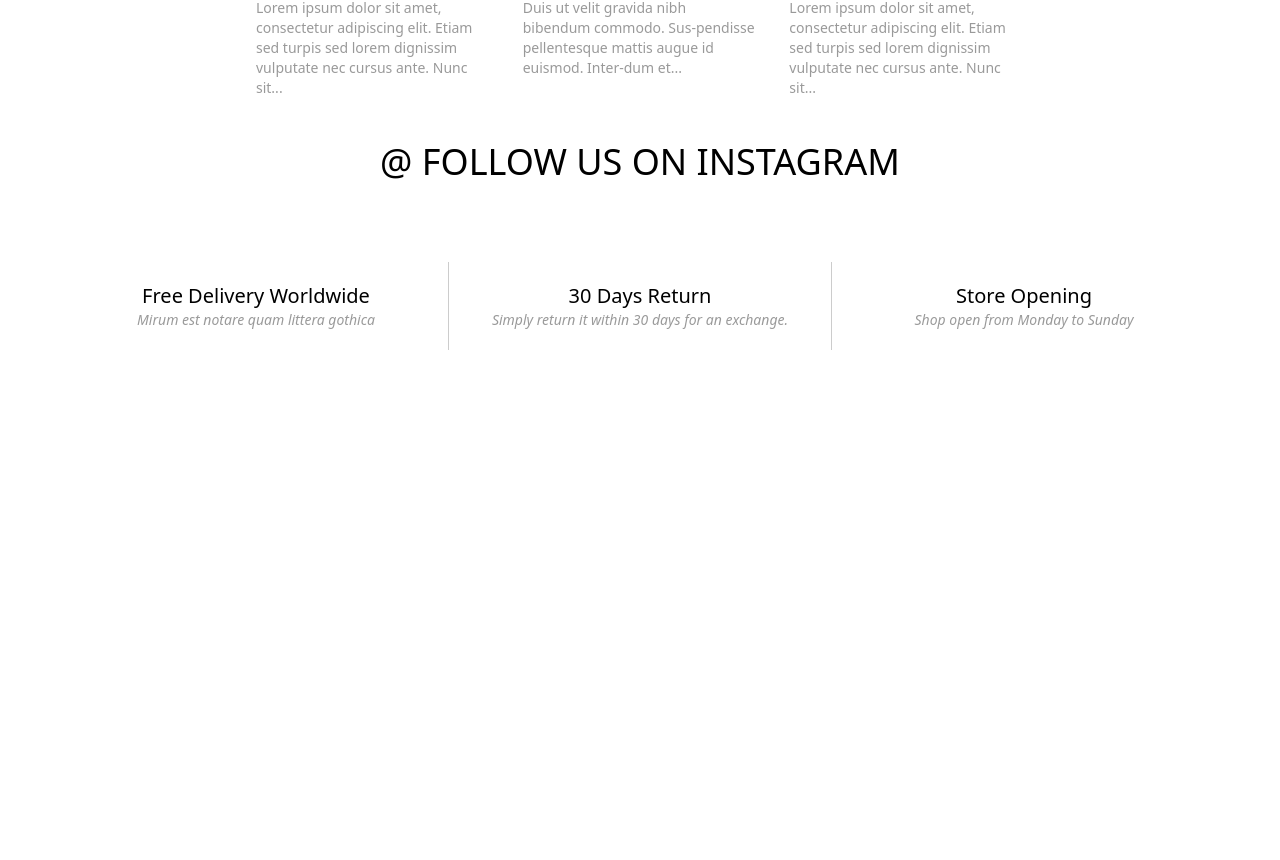
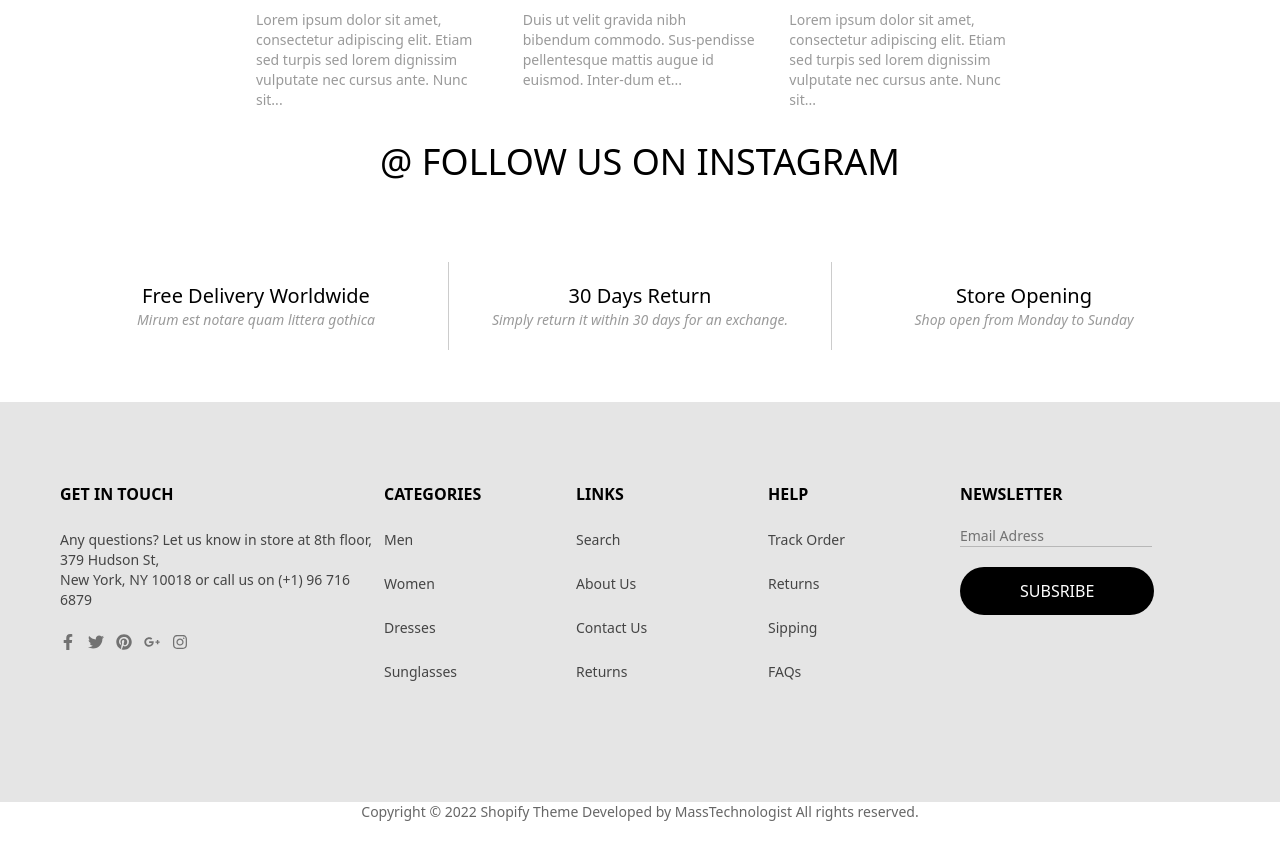
Before and after one commit to aymen-abbad-andaloussi/aymen-abbad-andaloussi-final-project-react, a React (Vite) app: page / in a window 1280 px wide. Shown: the part 2978-3838 px from the top of the page. Before the commit the page ends 3380 px from the top, so only its background shows below. Built offline with nearby package versions, Linux system fonts and the light colour scheme.

Commit message:
finish footer

```diff
--- a/src/Components/Blog.jsx
+++ b/src/Components/Blog.jsx
@@ -1,7 +1,7 @@
 export default function Blog() {
   return (
     <div className="w-full h-[70vh] flex flex-col items-center ">
-      <h1 className="py-10 ">OUR BLOG</h1>
+      <h1 className="py-10 text-3xl font-semibold ">OUR BLOG</h1>
       <div className="w-[60vw] h-[100%] flex gap-[2rem] ">
         <div className="w-1/3 h-full ">
           <div className="w-full h-[30vh] blogImage1 "></div>
--- /dev/null
+++ b/src/Components/Footer.jsx
@@ -0,0 +1,50 @@
+import { FaFacebookF, FaGooglePlusG, FaInstagram, FaPinterest, FaTwitter } from "react-icons/fa";
+
+export default function Footer() {
+  return (
+    <footer className="w-full h-[50vh] bg-black/10 ">
+      <div className="w-full h-[100%] flex flex-col justify-between">
+        <div className="h-fit w-full flex py-20 ">
+            <div className="w-[30vw] pl-15 flex flex-col gap-6">
+                <h1 className="font-semibold ">GET IN TOUCH</h1>
+                <p className="text-sm font-light text-black/70">Any questions? Let us know in store at 8th floor, 379 Hudson St,<br />New York, NY 10018 or call us on (+1) 96 716 6879</p>
+                <div className="flex gap-3 ">
+                    <FaFacebookF className="text-black/50" />
+                    <FaTwitter className="text-black/50" />
+                    <FaPinterest className="text-black/50" />
+                    <FaGooglePlusG className="text-black/50" />
+                    <FaInstagram className="text-black/50" />
+                </div>
+            </div>
+            <div className="w-[15vw] flex flex-col gap-6 ">
+                <h1 className="font-semibold ">CATEGORIES</h1>
+                <p className="text-sm font-light text-black/70">Men</p>
+                <p className="text-sm font-light text-black/70">Women</p>
+                <p className="text-sm font-light text-black/70">Dresses</p>
+                <p className="text-sm font-light text-black/70">Sunglasses</p>
+            </div>
+            <div className="w-[15vw] flex flex-col gap-6 ">
+                <h1 className="font-semibold ">LINKS</h1>
+                <p className="text-sm font-light text-black/70">Search</p>
+                <p className="text-sm font-light text-black/70">About Us</p>
+                <p className="text-sm font-light text-black/70">Contact Us</p>
+                <p className="text-sm font-light text-black/70">Returns</p>
+            </div>
+            <div className="w-[15vw] flex flex-col gap-6 ">
+                <h1 className="font-semibold ">HELP</h1>
+                <p className="text-sm font-light text-black/70">Track Order</p>
+                <p className="text-sm font-light text-black/70">Returns</p>
+                <p className="text-sm font-light text-black/70">Sipping</p>
+                <p className="text-sm font-light text-black/70">FAQs</p>
+            </div>
+            <div className="flex flex-col gap-5">
+                <h1 className="font-semibold ">NEWSLETTER</h1>
+                <input type="email" placeholder="Email Adress" className="border-b border-b-black/20 w-[15vw] text-sm " />
+                <button className="bg-black rounded-4xl text-white py-3 px-15 text-l w-fit ">SUBSRIBE</button>
+            </div>
+        </div>
+        <p className="font-light text-sm text-black/60 text-center py-10 ">Copyright © 2022 <span className="font-medium">Shopify Theme Developed by MassTechnologist</span> All rights reserved.</p>
+      </div>
+    </footer>
+  )
+}
--- a/src/pages/Home.jsx
+++ b/src/pages/Home.jsx
@@ -6,6 +6,7 @@ import Products from '../Components/Products'
 import Catalogue from '../Components/Catalogue'
 import Blog from '../Components/Blog'
 import Follow from '../Components/Follow'
+import Footer from '../Components/Footer'
 
 export default function Home() {
   return (
@@ -17,6 +18,7 @@ export default function Home() {
         <Catalogue />
         <Blog />
         <Follow />
+        <Footer />
     </>
   )
 }
```
